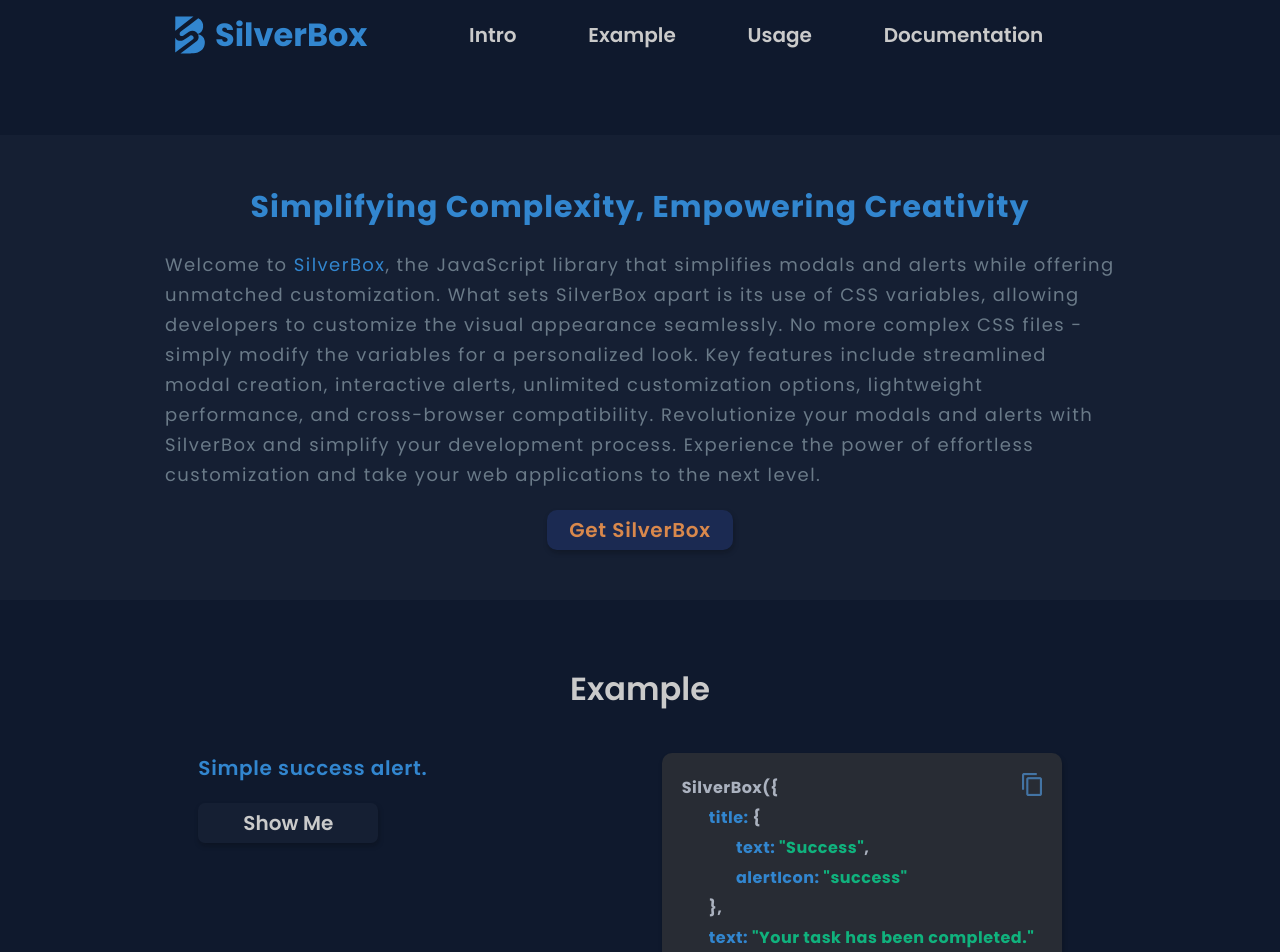
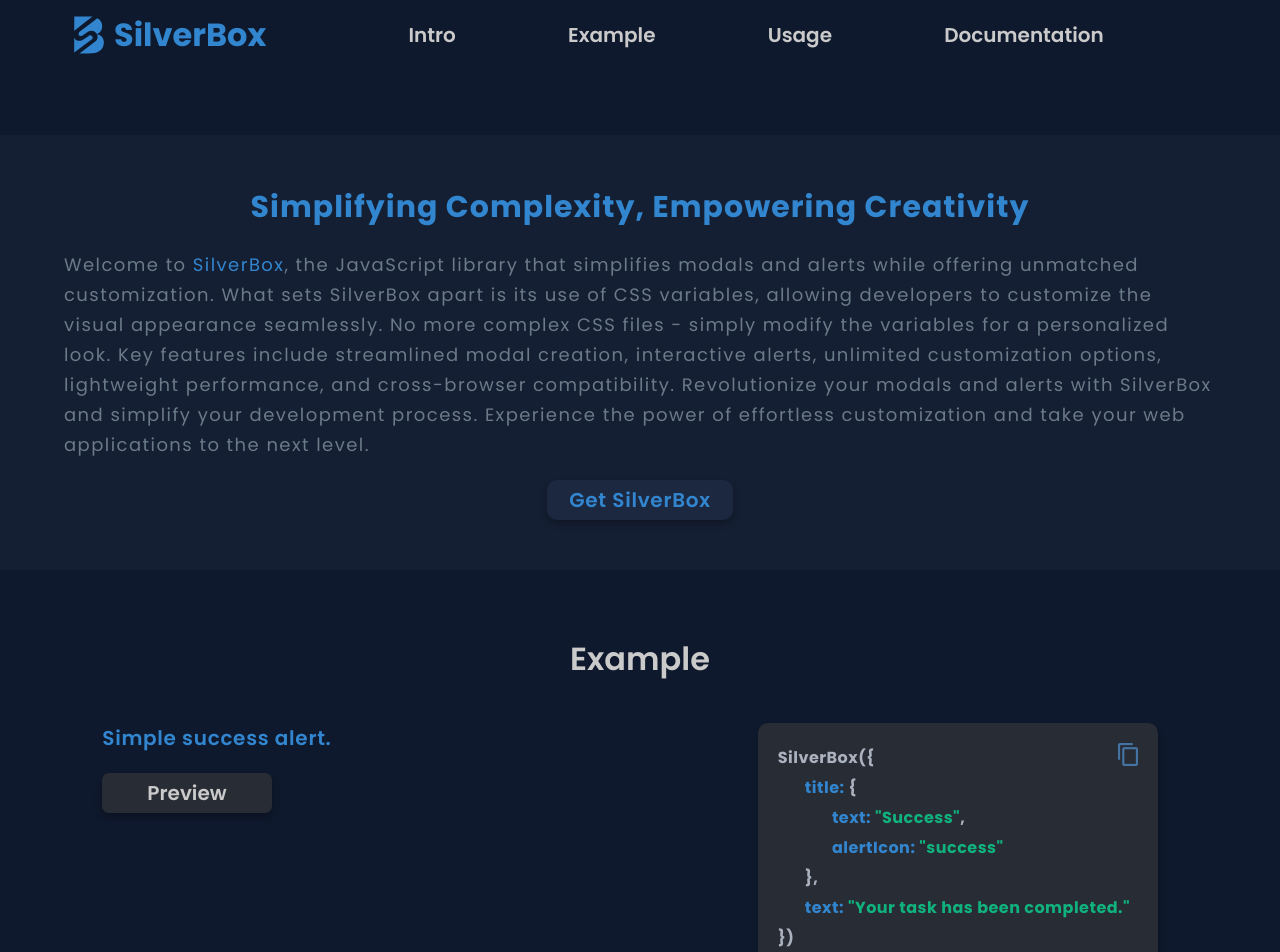
Before and after one commit to Silverethical/silverBox-website, a React (Vite) app: page /landing in a window 1280 px wide. Shown: the top 952 px of the page. Built offline with nearby package versions, Linux system fonts and the light colour scheme; no server answers.

Commit message:
style(General): change some styles

```diff
--- a/src/pages/Home/Example/Example.jsx
+++ b/src/pages/Home/Example/Example.jsx
@@ -33,12 +33,12 @@
 				<div className="silverBox-example-button-wrapper">
 					{/* Show button */}
 					<button
-						className="silverBox-showExample silverBox-exampleButtons"
+						className="silverBox-preview silverBox-exampleButtons"
 						onClick={() => {
 							silverBox(config);
 						}}
 					>
-						Show Me
+						Preview
 					</button>
 					{/* Copy config button */}
 					<button
--- a/src/scss/index.scss
+++ b/src/scss/index.scss
@@ -114,8 +114,10 @@
 	--silverBox-footer-font-size: 14px;
 	// general
 	--primary-color: #3286cf;
+	--teamMembers-bg-color: #282C34;
 	--box-color: #151f33;
 	--get-silverBox-color: #2f3237;
+	--preview-button-bg-color:#282C34;
 	--silverBox-scroll-margin-top: 15vh;
 
 	// body
@@ -124,8 +126,8 @@
 	--third-body-bgColor: #0f1726;
 
 	// button
-	--button-bg-color: #2f3237;
-	--silverBox-button-hover-bgColor: #383c3f;
+	--button-bg-color: var(--button-bg-color);
+	--silverBox-button-hover-bgColor: #1E285A;
 
 	// header
 	--header-bg-color: #0f192d;
@@ -133,12 +135,12 @@
 	--header-color: #cacaca;
 
 	// banner
-	--banner-color: #d9884c;
 	--hero-section-color: #6a7a88;
-	--get-silverBox-button-bg-color: #1b2a52;
+	--get-silverBox-color: #3286CF;
+	--get-silverBox-button-bg-color: #1C2840;
 
 	// shadow
-	--silverBox-button-box-shadow: 1px 3px 5px #07070740;
+	--silverBox-button-box-shadow: 0px 4px 7px 0px #00000040;;
 	// documentation
 	--document-border-color: #767d8a99;
 	--document-indicator-color: #9f9f9f;
@@ -224,7 +226,7 @@
 		gap: 20px 0;
 		margin: 0 auto;
 		width: 90vw;
-		max-width: 950px;
+		max-width: 1200px;
 		padding: 65px 10px 85px 10px;
 		position: relative;
 	}
@@ -304,7 +306,7 @@
 
 							&::after {
 								content: "";
-								background-color: #7e7e7e;
+								background-color: var(--primary-color);
 								width: 0;
 								height: 2px;
 								position: absolute;
@@ -318,7 +320,7 @@
 							}
 
 							&:hover {
-								color: #7e7e7e;
+								color: var(--primary-color);
 							}
 						}
 					}
@@ -399,7 +401,7 @@
 				align-items: center;
 				padding: 5px 22px;
 				background: var(--get-silverBox-button-bg-color);
-				color: var(--banner-color);
+				color: var(--get-silverBox-color);
 				box-shadow: var(--silverBox-button-box-shadow);
 				border-radius: 10px;
 				font-weight: var(--silverBox-hero-section-button-font-weight);
@@ -464,13 +466,15 @@
 						transition: 0.3s ease-in-out;
 
 						// show example
-						&.silverBox-showExample {
-							background: var(--box-color);
+						&.silverBox-preview {
+							background: var(--preview-button-bg-color);
 
 							&:hover {
-								background-color: var(
-									--silverBox-button-hover-bgColor
-								);
+								box-shadow: 0px -3px 1px 0px rgba(0, 0, 0, 0.25) inset;
+							}
+
+							&:active {
+								transform: scale(0.95);
 							}
 						}
 
@@ -581,7 +585,7 @@
 				border-radius: 15px;
 				padding: 14.5px 60px 14.5px 16px;
 				transition: all 500ms ease-in-out;
-				background-color: var(--box-color);
+				background-color: var(--teamMembers-bg-color);
 				color: var(--white-in-white);
 				font-weight: var(
 					--silverBox-credit-section-team-member-font-weight
@@ -614,7 +618,8 @@
 				}
 
 				&:hover {
-					background-color: #383c3f;
+					background: #363A42;
+
 
 					.silverBox-memberInfo {
 						.silverBox-memberName {
@@ -845,6 +850,18 @@
 		#sweetAlert,
 		#Untitled-UI {
 			text-decoration: underline;
+			transition: 0.2s;
+		}
+		#sweetAlert{
+			&:hover {
+				color:#3085d6  ;
+
+			}
+		}
+		#Untitled-UI{
+			&:hover {
+				color: #007BFF;
+			}
 		}
 	}
 }
```
